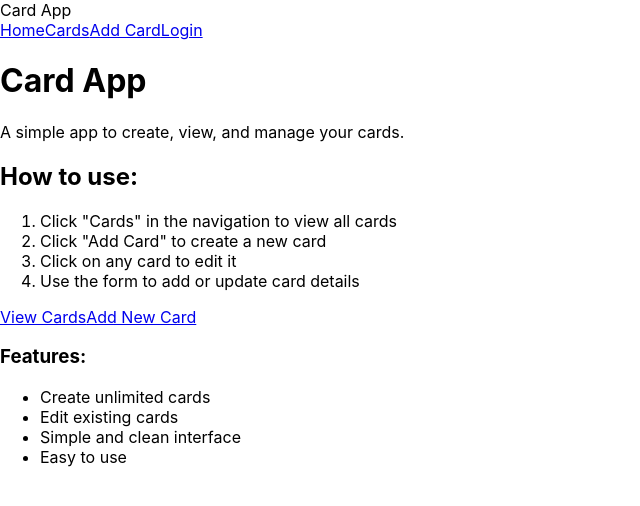
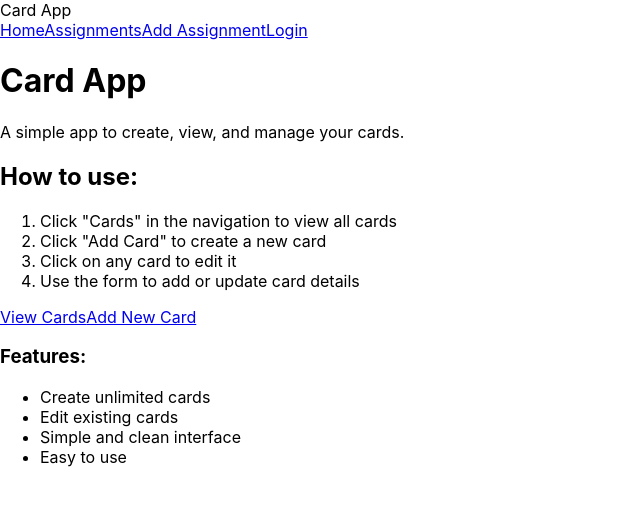
Before and after one commit to Kdsjkdsns/CA2AssignmentManager, a React (Create React App) app: page / in a window 1280 px wide. Shown: the top 506 px of the page, without its empty margins (0-640 px from the left). Built offline with nearby package versions, Linux system fonts and the light colour scheme.

Commit message:
Rename navigation links from Cards to Assignments

```diff
--- a/src/components/Navbar.js
+++ b/src/components/Navbar.js
@@ -24,13 +24,13 @@ export default function Navbar() {
                     to="/allCard"
                     className={({ isActive }) => (isActive ? "active" : "")}
                 >
-                    Cards
+                    Assignments
                 </NavLink>
                 <NavLink
                     to="/addcard"
                     className={({ isActive }) => (isActive ? "active" : "")}
                 >
-                    Add Card
+                    Add Assignment
                 </NavLink>
                 {token ? (
                     <button onClick={handleLogout}>Logout</button>
```
